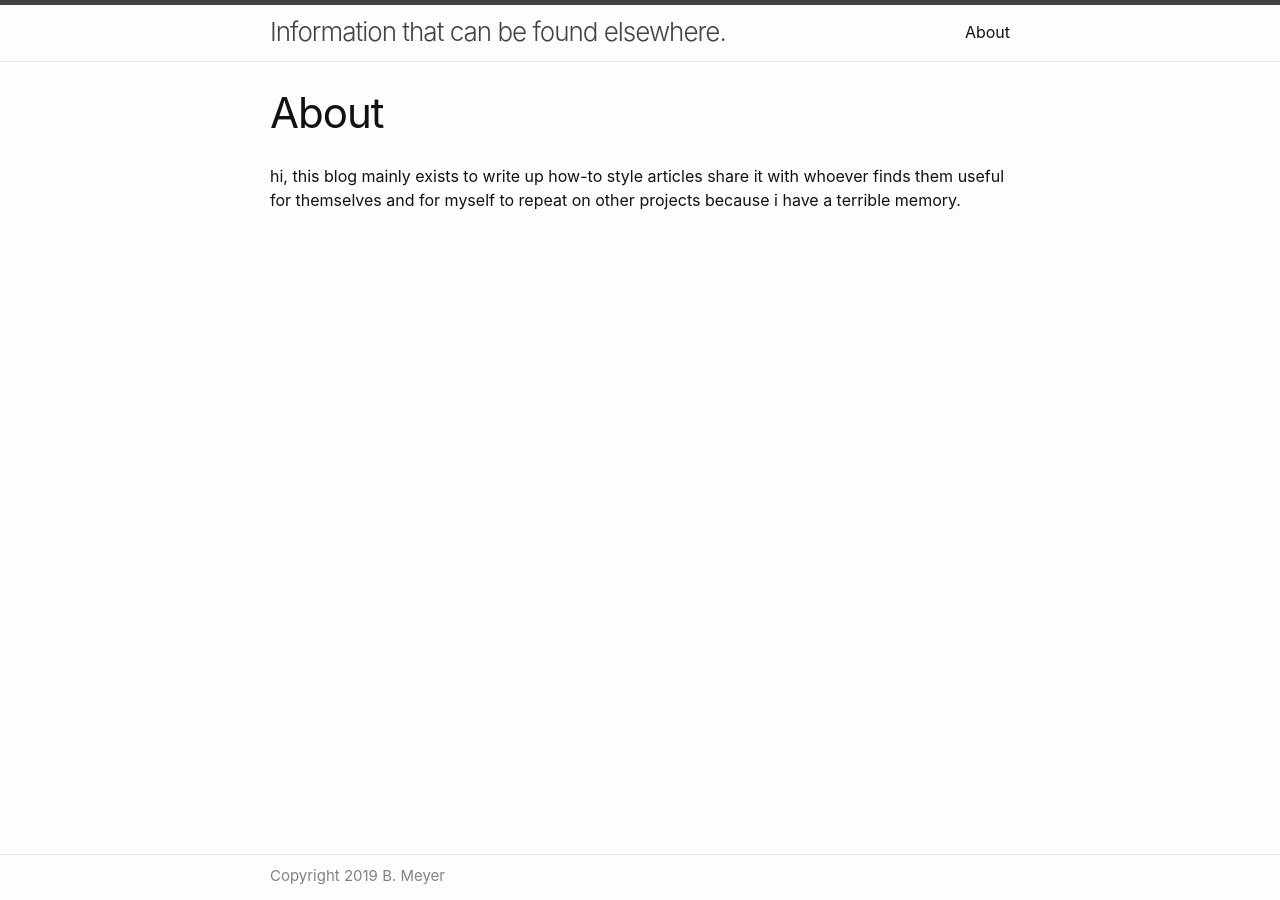
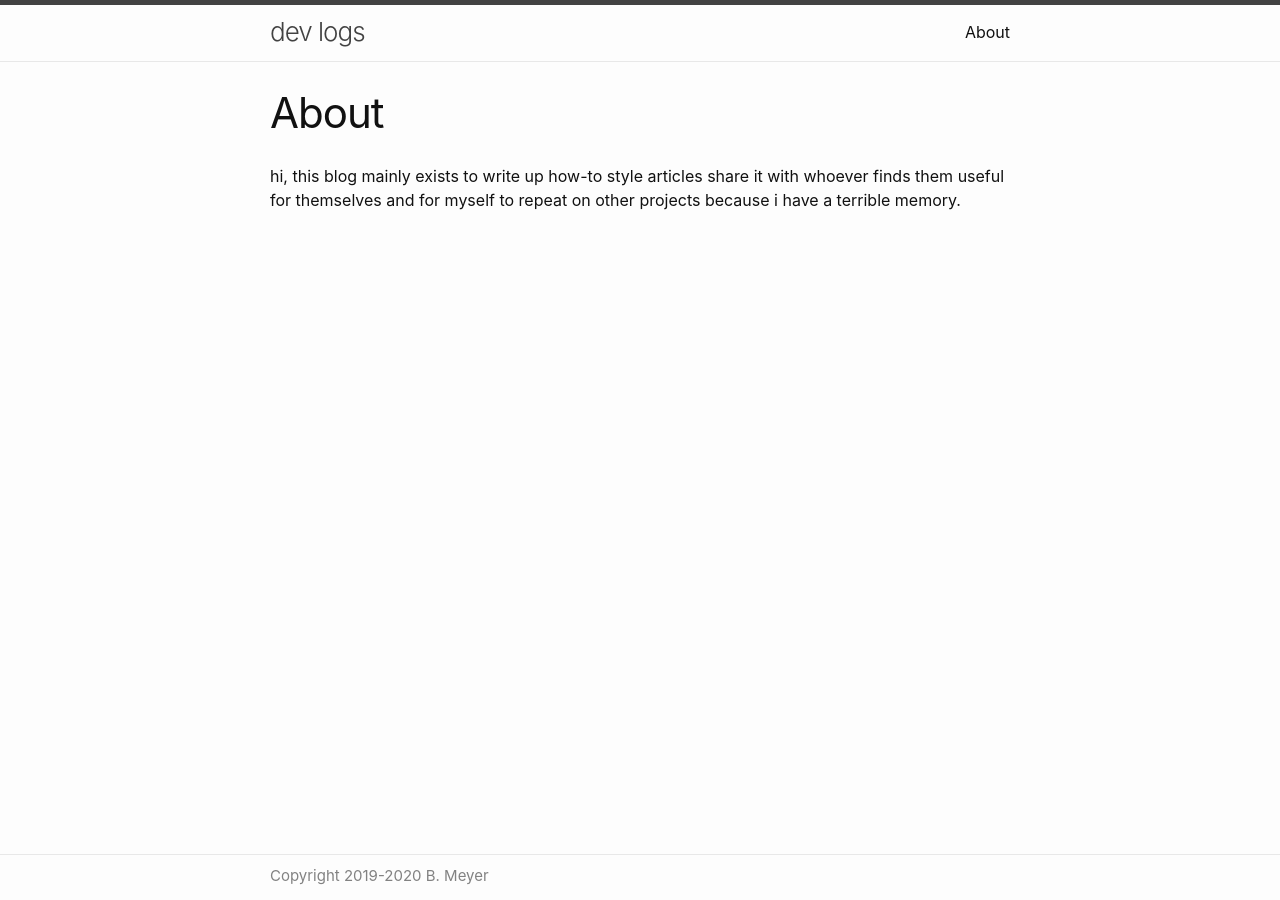
Before and after one commit to bnek/bnek.github.io, a Jekyll site: the page built from about.md, in a window 1280 px wide. Built offline with Jekyll 4.4.1, drawn with Linux system fonts in a browser that asks for light colours.

Commit message:
new title

```diff
--- a/_config.yml
+++ b/_config.yml
@@ -13,7 +13,7 @@
 # you will see them accessed via {{ site.title }}, {{ site.email }}, and so on.
 # You can create any custom variable you would like, and they will be accessible
 # in the templates via {{ site.myvariable }}.
-title: Information that can be found elsewhere.
+title: dev logs
 email:
 description: >- # this means to ignore newlines until "baseurl:"
   This blog exists because I have a terrible memory.
@@ -25,7 +25,7 @@ github_username:  bnek
 # Build settings
 markdown: kramdown
 theme: minima
-author: Copyright 2019 B. Meyer
+author: Copyright 2019-2020 B. Meyer
 disqus:
   shortname: bnek
 plugins:
```
